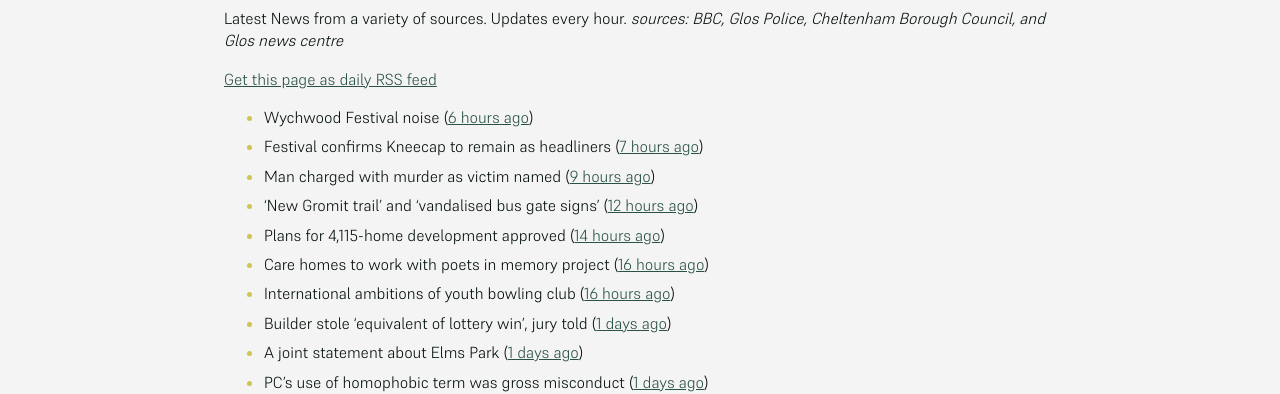
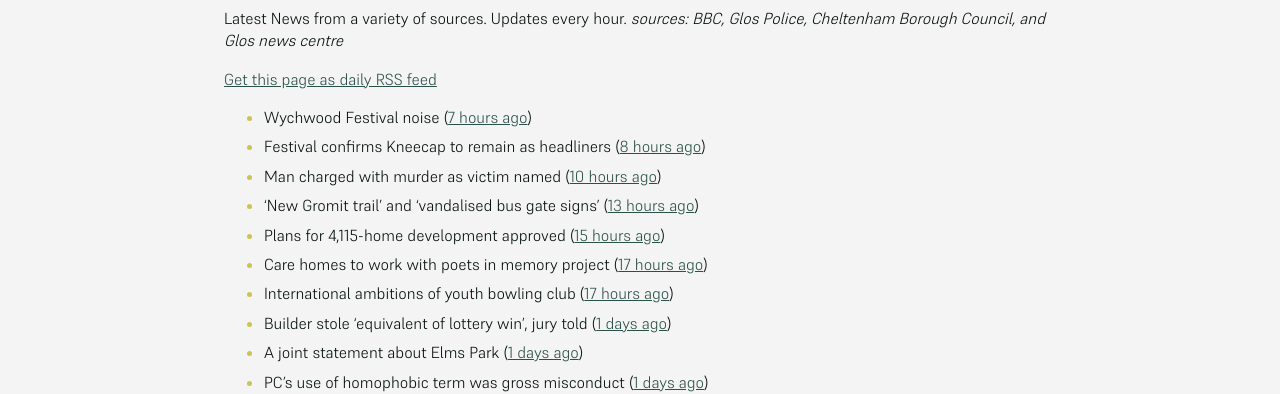
Before and after one commit to mat-0/cheltenham-open-data, a Jekyll site: the page built from _pages/news.md, in a window 1280 px wide. Shown: the part 266-660 px from the top of the page. Built offline with Jekyll 4.4.1, drawn with Linux system fonts in a browser that asks for light colours.

Commit message:
Updated 2025-05-30 22:57:57

```diff
--- a/_pages/news.md
+++ b/_pages/news.md
@@ -12,13 +12,13 @@ _sources: BBC, Glos Police, Cheltenham Borough Council, and Glos news centre_
 [Get this page as daily RSS feed](/daily.rss)
 
 <!-- news_marker starts -->
-- Wychwood Festival noise ([6 hours ago](https://www.cheltenham.gov.uk/news/article/3016/wychwood_festival_noise))
-- Festival confirms Kneecap to remain as headliners ([7 hours ago](https://www.bbc.com/news/articles/clyg54e88jmo))
-- Man charged with murder as victim named ([9 hours ago](https://www.bbc.com/news/articles/ce80685p13no))
-- 'New Gromit trail' and 'vandalised bus gate signs' ([12 hours ago](https://www.bbc.com/news/articles/cpd46d4ndxdo))
-- Plans for 4,115-home development approved ([14 hours ago](https://www.bbc.com/news/articles/c8xgd99grk5o))
-- Care homes to work with poets in memory project ([16 hours ago](https://www.bbc.com/news/articles/ceqgg39e97zo))
-- International ambitions of youth bowling club ([16 hours ago](https://www.bbc.com/news/articles/c628gye549qo))
+- Wychwood Festival noise ([7 hours ago](https://www.cheltenham.gov.uk/news/article/3016/wychwood_festival_noise))
+- Festival confirms Kneecap to remain as headliners ([8 hours ago](https://www.bbc.com/news/articles/clyg54e88jmo))
+- Man charged with murder as victim named ([10 hours ago](https://www.bbc.com/news/articles/ce80685p13no))
+- 'New Gromit trail' and 'vandalised bus gate signs' ([13 hours ago](https://www.bbc.com/news/articles/cpd46d4ndxdo))
+- Plans for 4,115-home development approved ([15 hours ago](https://www.bbc.com/news/articles/c8xgd99grk5o))
+- Care homes to work with poets in memory project ([17 hours ago](https://www.bbc.com/news/articles/ceqgg39e97zo))
+- International ambitions of youth bowling club ([17 hours ago](https://www.bbc.com/news/articles/c628gye549qo))
 - Builder stole 'equivalent of lottery win', jury told ([1 days ago](https://www.bbc.com/news/articles/ckgqkx137nno))
 - A joint statement about Elms Park ([1 days ago](https://www.cheltenham.gov.uk/news/article/3015/a_joint_statement_about_elms_park))
 - PC's use of homophobic term was gross misconduct ([1 days ago](https://www.bbc.com/news/articles/c9wg7dg84zqo))
```
Also changed, not shown: _data/flood.json (+5 -48 lines), index.md (+5 -5 lines).
